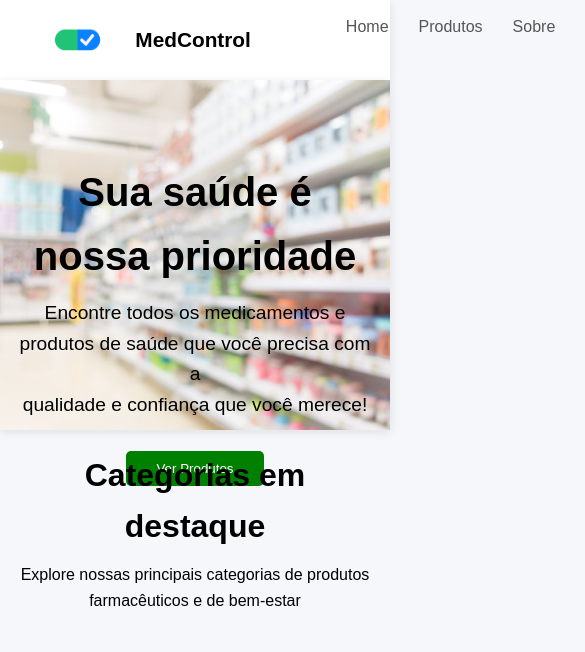
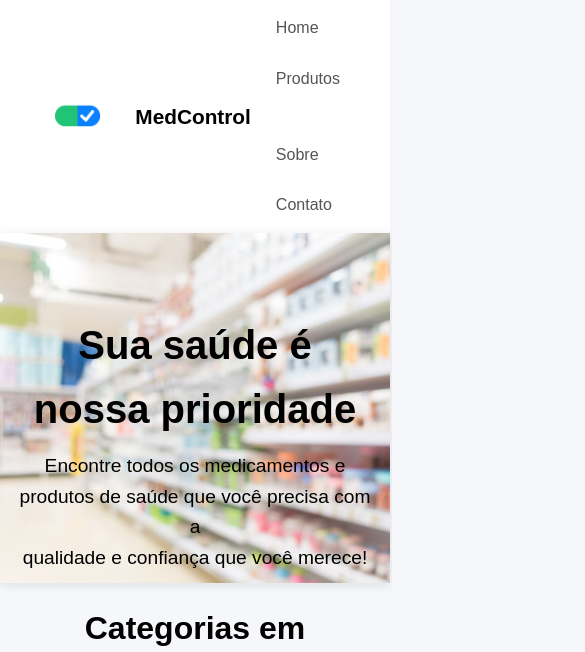
Before and after one commit to robertdouglasaimon/projeto-medcontrol, a plain HTML site: page medcontrol-homepage/index.html in a window 390 px wide. Shown: the top 652 px of the page, 585 px wide, since content can reach past the window. Drawn offline with Linux system fonts and the light colour scheme; files whose address does not match are found by name.

Commit message:
Ajusta o layout do cabeçalho e da navegação, melhorando a responsividade e o espaçamento

```diff
--- a/medcontrol-homepage/index.html
+++ b/medcontrol-homepage/index.html
@@ -13,7 +13,7 @@
 
 <body>
 
-    <div class="topo"></div>
+    <div class="topo">
     <header>
         <h1> <img src="./src/assets/img//logo/logo.png" alt=""> MedControl</h1>
         <nav>
--- a/medcontrol-homepage/src/css/style.css
+++ b/medcontrol-homepage/src/css/style.css
@@ -1,3 +1,4 @@
+
 /* --------------Rest pagina -------------
 ------------------------------------------*/
 
@@ -24,9 +25,16 @@ header {
     box-shadow: 0 2px 10px rgba(0, 0, 0, 0.1);
     padding: 0 5%;
     display: flex;
-    gap: 90px;
+    gap: 20px;
     align-items: center;
-    height: 80px;
+    justify-content: space-between;
+    padding-top: 15px;
+    padding-bottom: 15px;
+    }
+
+    .topo {
+    width: 100%;
+    overflow-x: hidden;
 }
 
 h1 {
@@ -53,6 +61,7 @@ nav ul {
     display: flex;
     list-style: none;
     gap: 25px;
+    flex-wrap: wrap;
 }
 
 
@@ -120,13 +129,14 @@ nav input {
     color: black;
     border: none;
     padding: 10px 30px;
-    margin-left: 50px;
     border-radius: 5px;
     font-weight: 500;
     cursor: pointer;
     transition: all 0.3s ease;
     display: flex;
     align-items: center;
+     margin-left: 20px;
+    white-space: nowrap;
 
 }
 
@@ -149,6 +159,8 @@ nav input {
     text-align: center;
     margin-top: 0px;
     box-shadow: 0 2px 10px rgba(0, 0, 0, 0.1);
+    overflow: hidden;
+    overflow-x: hidden;
 
 }
 
```
